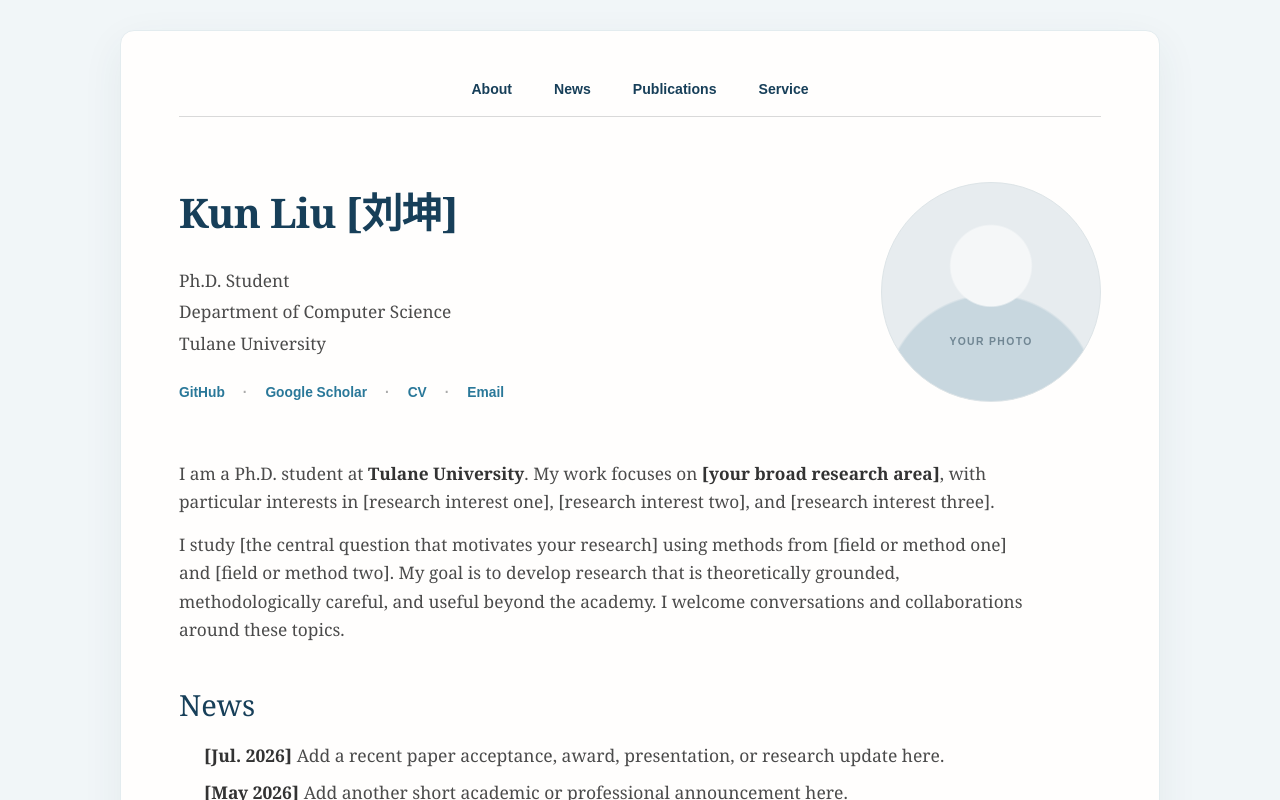
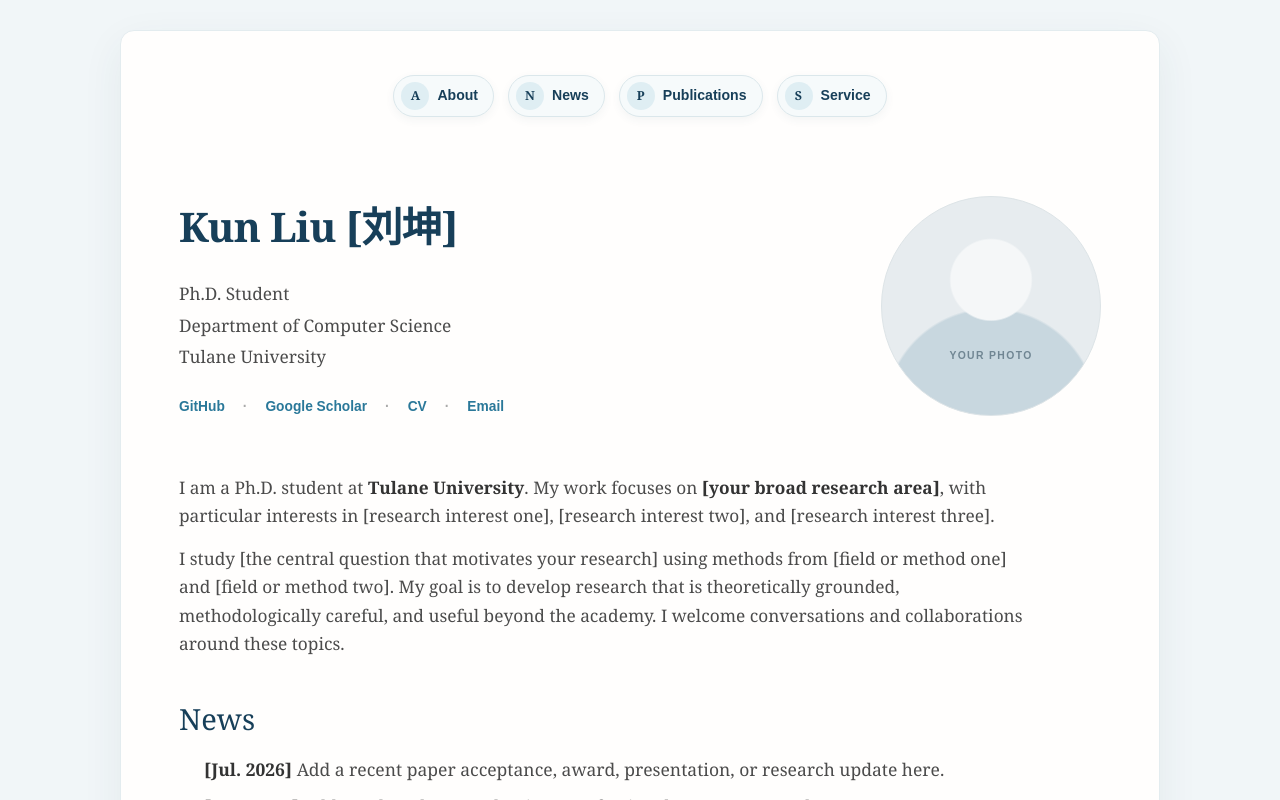
Before and after one commit to Ryan-hub-bit/ryan-hub-bit.github.io, a Next.js app: page / in a window 1280 px wide. Shown: the top 800 px of the page. Built offline with nearby package versions, Linux system fonts and the light colour scheme.

Commit message:
modify nagivation

```diff
--- a/app/globals.css
+++ b/app/globals.css
@@ -42,10 +42,9 @@ strong { color: #333; font-weight: 600; }
   z-index: 10;
   display: flex;
   justify-content: center;
-  gap: 42px;
+  gap: 14px;
   margin-bottom: 62px;
-  padding: 17px 0 15px;
-  border-bottom: 1px solid var(--line);
+  padding: 14px 0;
   background: rgba(255, 254, 253, 0.96);
   font-family: Arial, Helvetica, sans-serif;
   font-size: 0.88rem;
@@ -53,12 +52,39 @@ strong { color: #333; font-weight: 600; }
 }
 
 .top-nav a {
+  display: inline-flex;
+  align-items: center;
+  gap: 8px;
+  min-height: 42px;
+  padding: 6px 15px 6px 7px;
+  border: 1px solid #dbe7eb;
+  border-radius: 999px;
+  background: #f6fafb;
   color: var(--heading);
+  box-shadow: 0 3px 10px rgba(43, 79, 96, 0.06);
+  transition: border-color 160ms ease, background 160ms ease, transform 160ms ease;
 }
 
 .top-nav a:hover {
+  border-color: #b8d1dc;
+  background: #edf6f8;
   color: var(--link);
   text-decoration: none;
+  transform: translateY(-1px);
+}
+
+.nav-icon {
+  width: 28px;
+  height: 28px;
+  display: grid;
+  place-items: center;
+  flex: 0 0 auto;
+  border-radius: 50%;
+  background: #dfeef3;
+  color: var(--heading);
+  font-family: Georgia, "Times New Roman", serif;
+  font-size: 0.78rem;
+  font-weight: 700;
 }
 
 #about,
@@ -258,7 +284,9 @@ footer p { margin: 0; }
 @media (max-width: 590px) {
   body { font-size: 16.5px; }
   .page-shell { width: calc(100% - 18px); margin: 9px auto; padding: 18px 18px 44px; border-radius: 10px; }
-  .top-nav { gap: 20px; margin-bottom: 44px; padding: 13px 0; font-size: 0.76rem; }
+  .top-nav { gap: 8px; margin-bottom: 44px; padding: 11px 0; font-size: 0.72rem; }
+  .top-nav a { gap: 5px; min-height: 36px; padding: 4px 9px 4px 5px; }
+  .nav-icon { width: 25px; height: 25px; font-size: 0.68rem; }
   .profile { grid-template-columns: 1fr; gap: 30px; margin-bottom: 42px; }
   .portrait { grid-row: 2; justify-self: start; width: 165px; }
   .identity h1 { font-size: 1.95rem; }
--- a/app/page.tsx
+++ b/app/page.tsx
@@ -38,10 +38,10 @@ export default function Home() {
   return (
     <main className="page-shell">
       <nav className="top-nav" aria-label="Page navigation">
-        <a href="#about">About</a>
-        <a href="#news">News</a>
-        <a href="#publications">Publications</a>
-        <a href="#service">Service</a>
+        <a href="#about"><span className="nav-icon" aria-hidden="true">A</span><span>About</span></a>
+        <a href="#news"><span className="nav-icon" aria-hidden="true">N</span><span>News</span></a>
+        <a href="#publications"><span className="nav-icon" aria-hidden="true">P</span><span>Publications</span></a>
+        <a href="#service"><span className="nav-icon" aria-hidden="true">S</span><span>Service</span></a>
       </nav>
 
       <header className="profile" aria-labelledby="profile-name">
```
Also changed, not shown: 2 other files (tests, documents, lock files or other folders).
